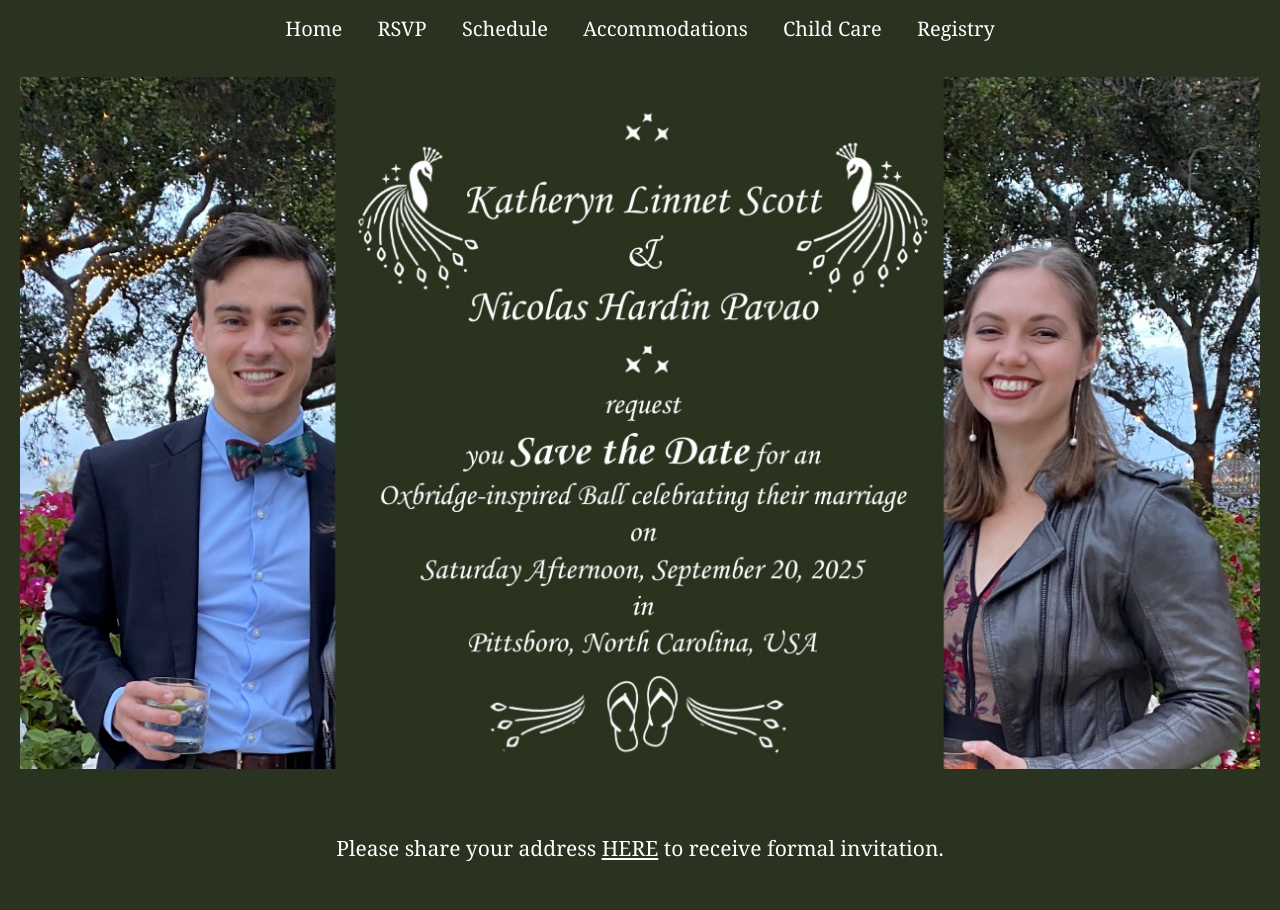
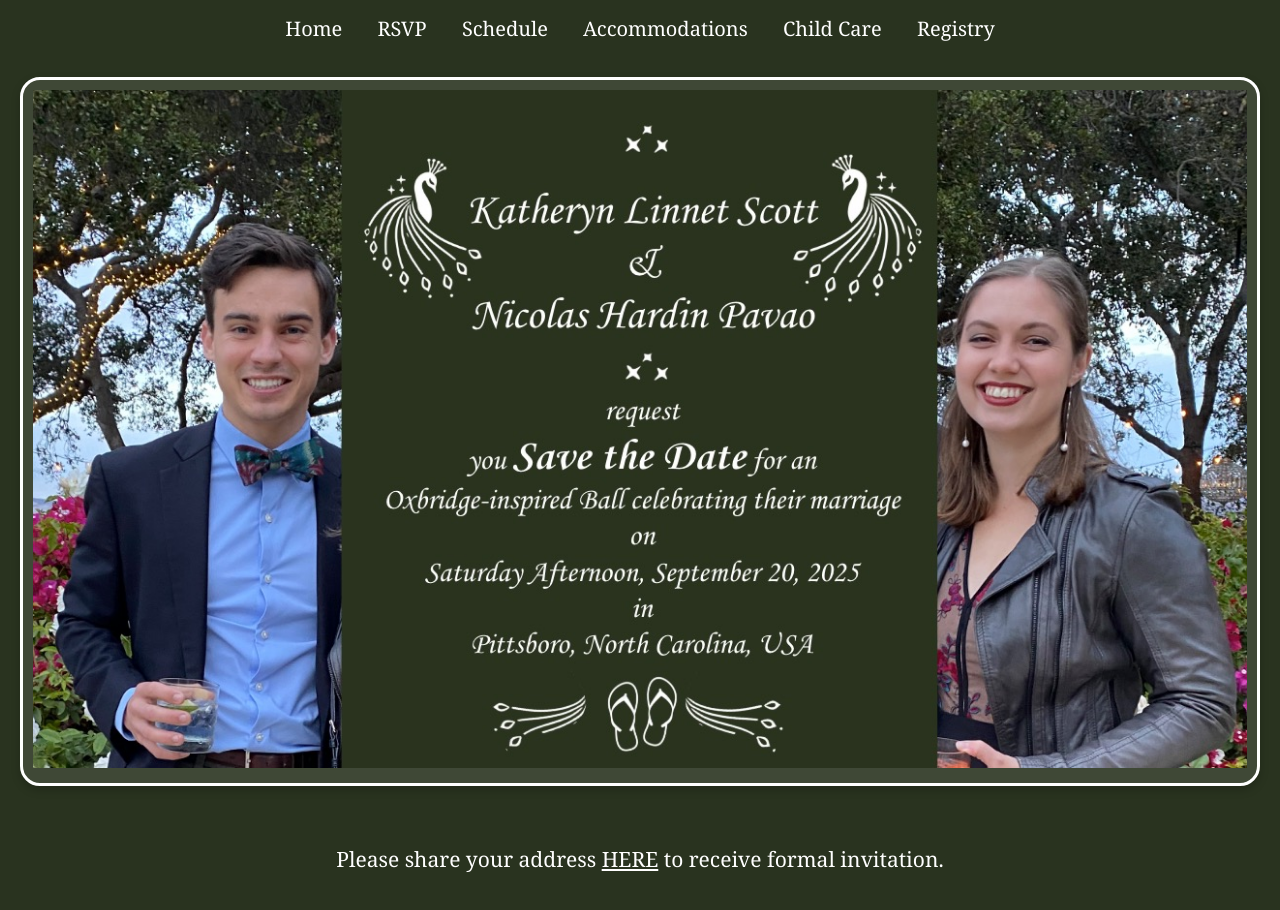
Before and after one commit to nicpavao/oxbridge-ball, a plain HTML site: page index.html in a window 1280 px wide. Drawn offline with Linux system fonts and the light colour scheme.

Commit message:
added frame to cover photo to be integratedinto html

```diff
--- a/index.html
+++ b/index.html
@@ -16,8 +16,10 @@
         <a href="./pages/child_care.html">Child Care</a>
         <a href="./pages/registry.html">Registry</a>
     </div>
-    <div class="content large">
+    <div class="content border">
+        <div class="image-border">
         <img class="nic" src="./images/wedding_photo.jpeg" alt="Nic & Kate Cover Photo">
+    </div>
     </div>
     <div class="content">
         <h2>Please share your address <a href = "https://docs.google.com/forms/d/e/1FAIpQLSeJmunDXp1SGyHkTaZf9296UcBBCNetlU5EZg6jRwnx4VuXSQ/viewform" style = "color: white">HERE</a> to receive formal invitation.</h2>
--- a/styles.css
+++ b/styles.css
@@ -22,6 +22,7 @@ body {
     background: url('https://source.unsplash.com/featured/?wedding,couple') no-repeat center center;
     background-size: cover;
 }
+
 .content {
     padding: 20px 20px;
 }
@@ -30,6 +31,15 @@ img.kate {
     width: 15%;
     height: auto;
 }
+.image-border {
+    display: inline-block; /* Keeps the border only around the image */
+    border: 3px solid #fff; /* White border */
+    border-radius: 20px; /* Adjust for roundness */
+    padding: 10px; /* Creates space between the border and image */
+    background-color: rgba(255, 255, 255, 0.1); /* Optional: Light background */
+    box-shadow: 0px 4px 10px rgba(0, 0, 0, 0.2); /* Optional: Adds a soft shadow */
+}
+
 
 img.nic {
     width: 100%;
```
